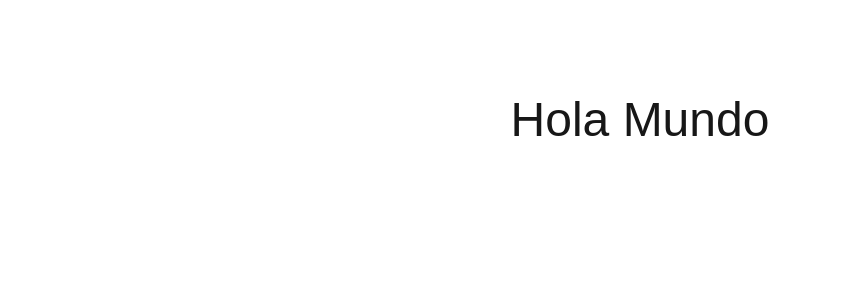
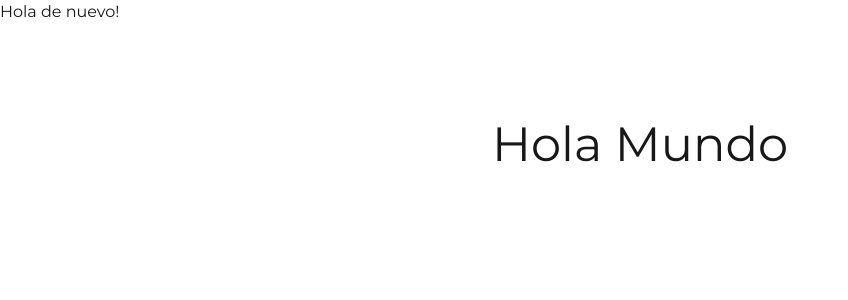
Before and after one commit to hugoarchundia/01-first-steps, a Next.js app: page / in a window 1280 px wide. Shown: the top 300 px of the page, without its empty margins (0-848 px from the left). Built offline with nearby package versions, Linux system fonts and the light colour scheme.

Commit message:
Replace local fonts with Google Montserrat and simplify layout component

```diff
--- a/app/layout.tsx
+++ b/app/layout.tsx
@@ -1,35 +1,26 @@
-import type { Metadata } from "next";
-import localFont from "next/font/local";
-import "./globals.css";
+import type { Metadata } from 'next'
+import { Montserrat } from 'next/font/google'
 
-const geistSans = localFont({
-  src: "./fonts/GeistVF.woff",
-  variable: "--font-geist-sans",
-  weight: "100 900",
-});
-const geistMono = localFont({
-  src: "./fonts/GeistMonoVF.woff",
-  variable: "--font-geist-mono",
-  weight: "100 900",
-});
+import './globals.css'
+
+const montserrat = Montserrat({ subsets: ['latin'] })
 
 export const metadata: Metadata = {
-  title: "Create Next App",
-  description: "Generated by create next app",
-};
+  title: 'Create Next App',
+  description: 'Generated by create next app'
+}
 
 export default function RootLayout({
-  children,
+  children
 }: Readonly<{
-  children: React.ReactNode;
+  children: React.ReactNode
 }>) {
   return (
-    <html lang="en">
-      <body
-        className={`${geistSans.variable} ${geistMono.variable} antialiased`}
-      >
+    <html lang='en'>
+      <body className={montserrat.className}>
+        <h2> Hola de nuevo! </h2>
         {children}
       </body>
     </html>
-  );
+  )
 }
```
